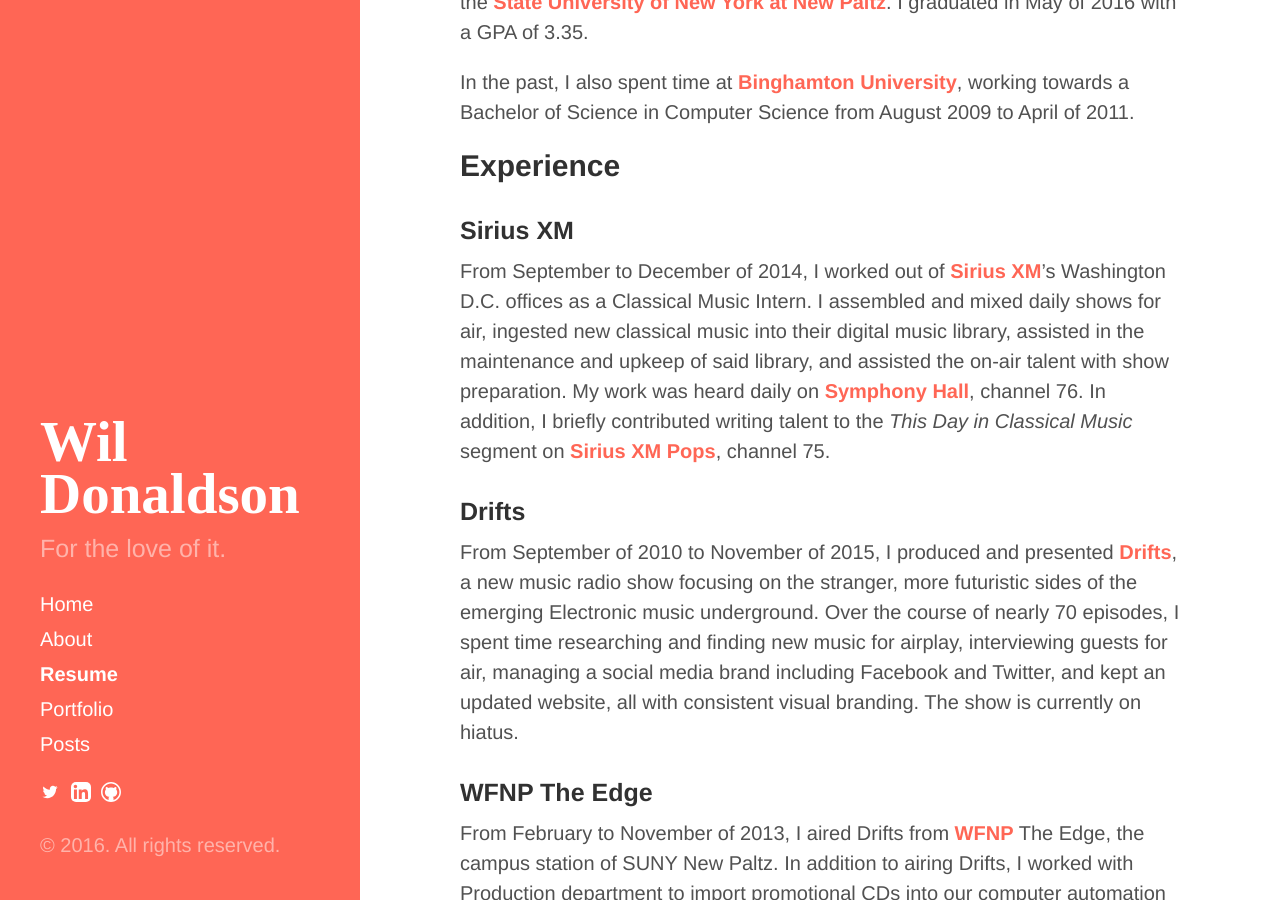
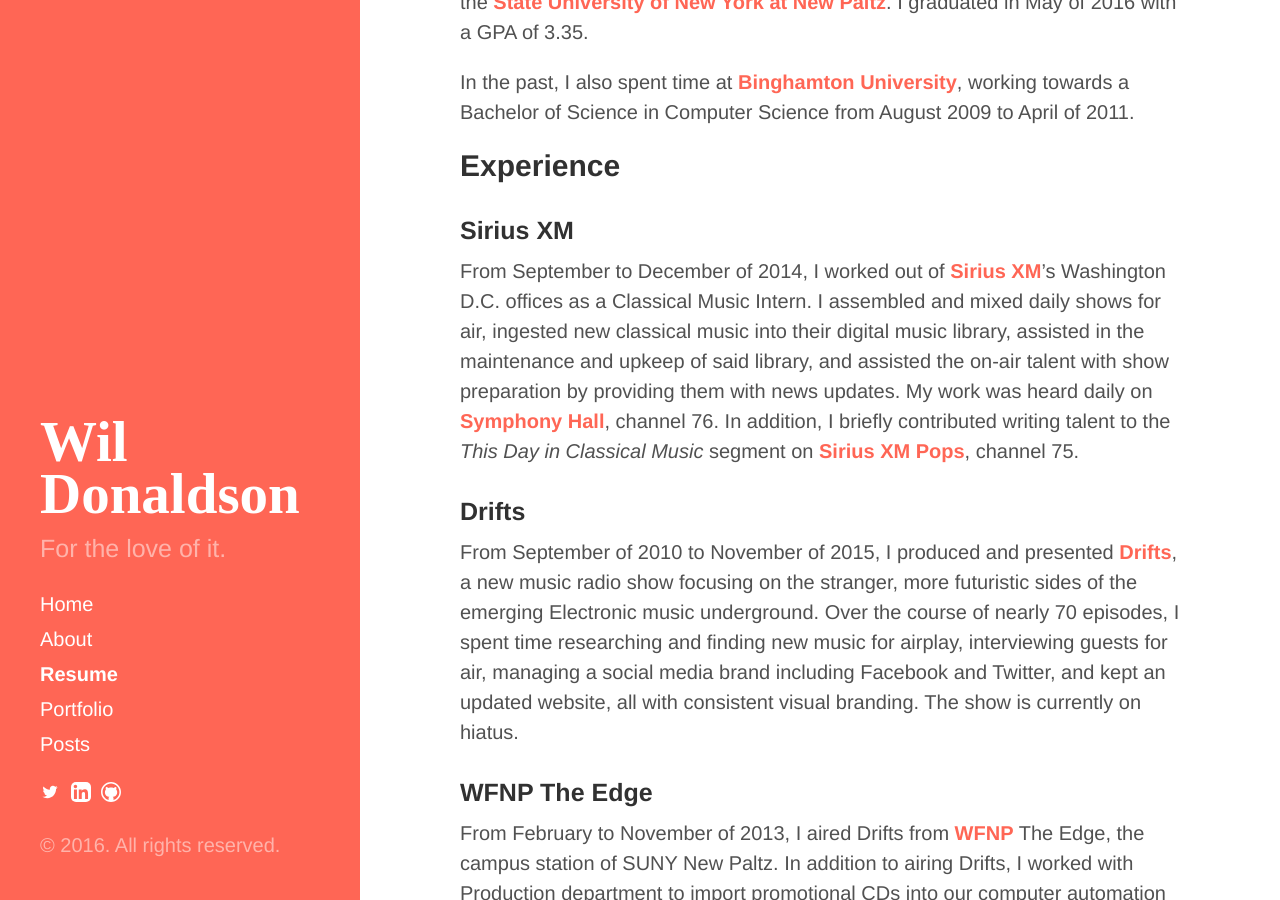
Before and after one commit to crownsedge/wildonaldson.me, a Jekyll site: the page built from resume/index.md, in a window 1280 px wide and 900 px high, scrolled down 568 px. Built offline with Jekyll 4.4.1, drawn with Linux system fonts in a browser that asks for light colours; comment, search, counter and statistics services are not loaded.

Commit message:
Sirius XM: minor change
…news updates

```diff
--- a/resume/index.md
+++ b/resume/index.md
@@ -21,7 +21,7 @@
 
 ### Sirius XM
 
-From September to December of 2014, I worked out of [Sirius XM](http://siriusxm.com/)'s Washington D.C. offices as a Classical Music Intern. I assembled and mixed daily shows for air, ingested new classical music into their digital music library, assisted in the maintenance and upkeep of said library, and assisted the on-air talent with show preparation. My work was heard daily on [Symphony Hall](https://en.wikipedia.org/wiki/Symphony_Hall_(Sirius_XM)), channel 76. In addition, I briefly contributed writing talent to the *This Day in Classical Music* segment on [Sirius XM Pops](https://en.wikipedia.org/wiki/Sirius_XM_Pops), channel 75.
+From September to December of 2014, I worked out of [Sirius XM](http://siriusxm.com/)'s Washington D.C. offices as a Classical Music Intern. I assembled and mixed daily shows for air, ingested new classical music into their digital music library, assisted in the maintenance and upkeep of said library, and assisted the on-air talent with show preparation by providing them with news updates. My work was heard daily on [Symphony Hall](https://en.wikipedia.org/wiki/Symphony_Hall_(Sirius_XM)), channel 76. In addition, I briefly contributed writing talent to the *This Day in Classical Music* segment on [Sirius XM Pops](https://en.wikipedia.org/wiki/Sirius_XM_Pops), channel 75.
 
 ### Drifts
 
```
